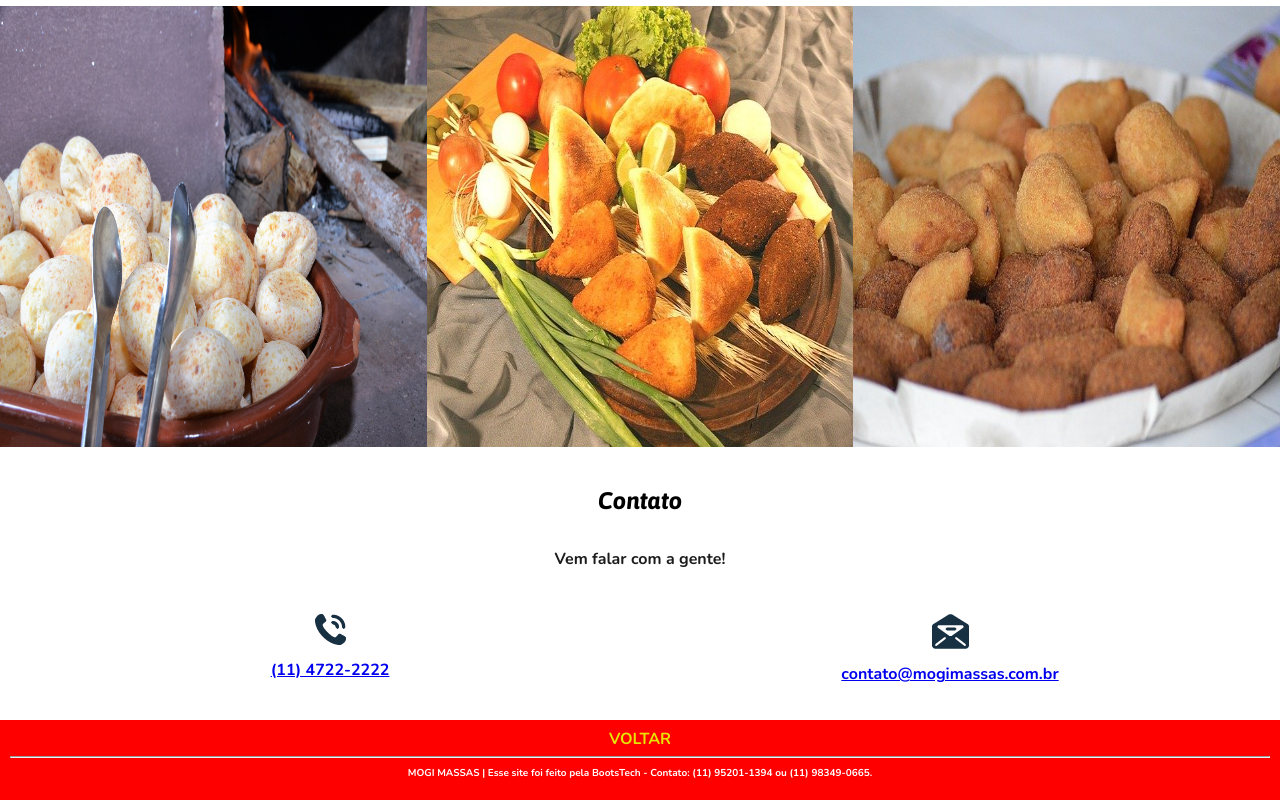
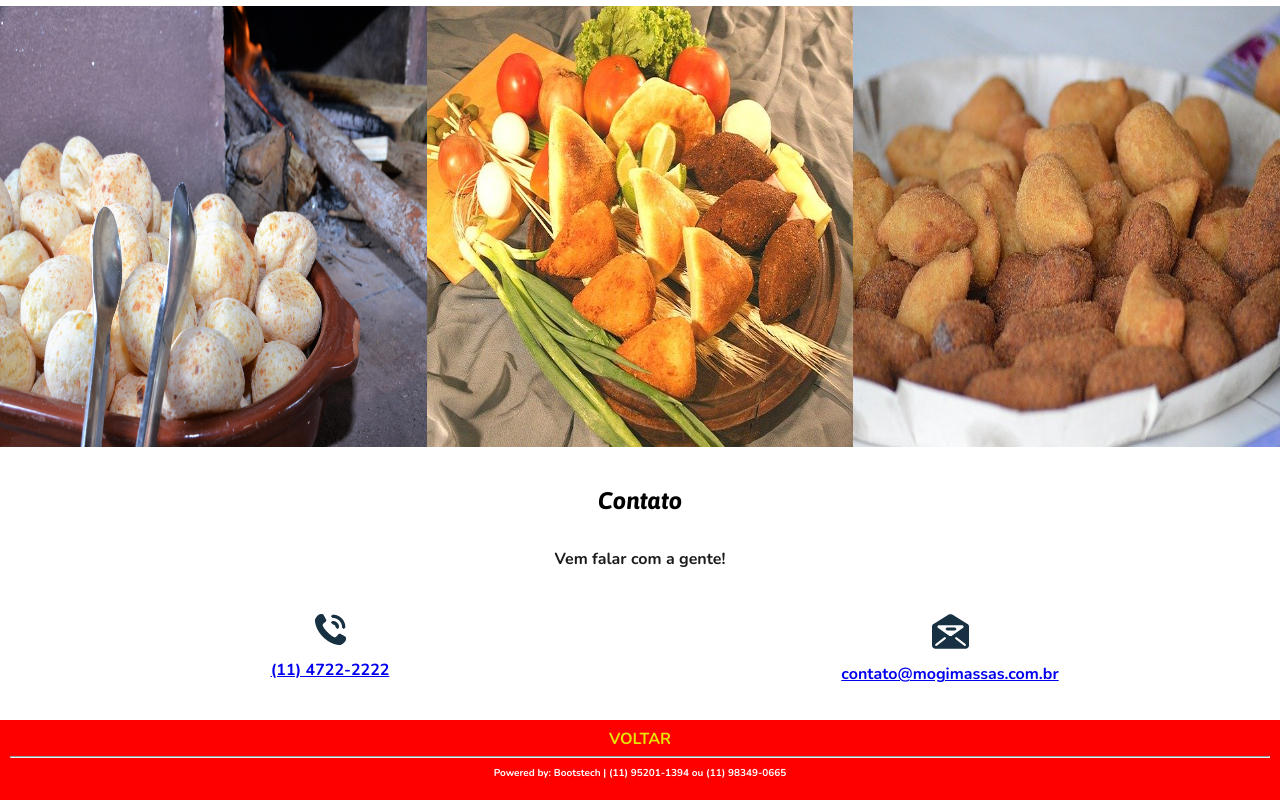
Before and after one commit to GuilhermeHMG/site_mogimassas.com.br, a plain HTML site: page website/index.html in a window 1280 px wide. Shown: the part 1387-2187 px from the top of the page. Drawn offline with nearby package versions, Linux system fonts and the light colour scheme.

Commit message:
site_mogimassas.com.br_v1.1.3

```diff
--- a/website/index.html
+++ b/website/index.html
@@ -92,7 +92,7 @@
     <footer>                                                                                       <!--Agora, finalmente o RODAPÉ DO SITE-->
         <a href="#topo">VOLTAR</a>
         <hr>
-        <p>MOGI MASSAS | Esse site foi feito pela BootsTech - Contato: (11) 95201-1394 ou (11) 98349-0665.</p>
+        <p>Powered by: Bootstech | (11) 95201-1394 ou (11) 98349-0665</p>
     </footer>
 
 </body>
```
